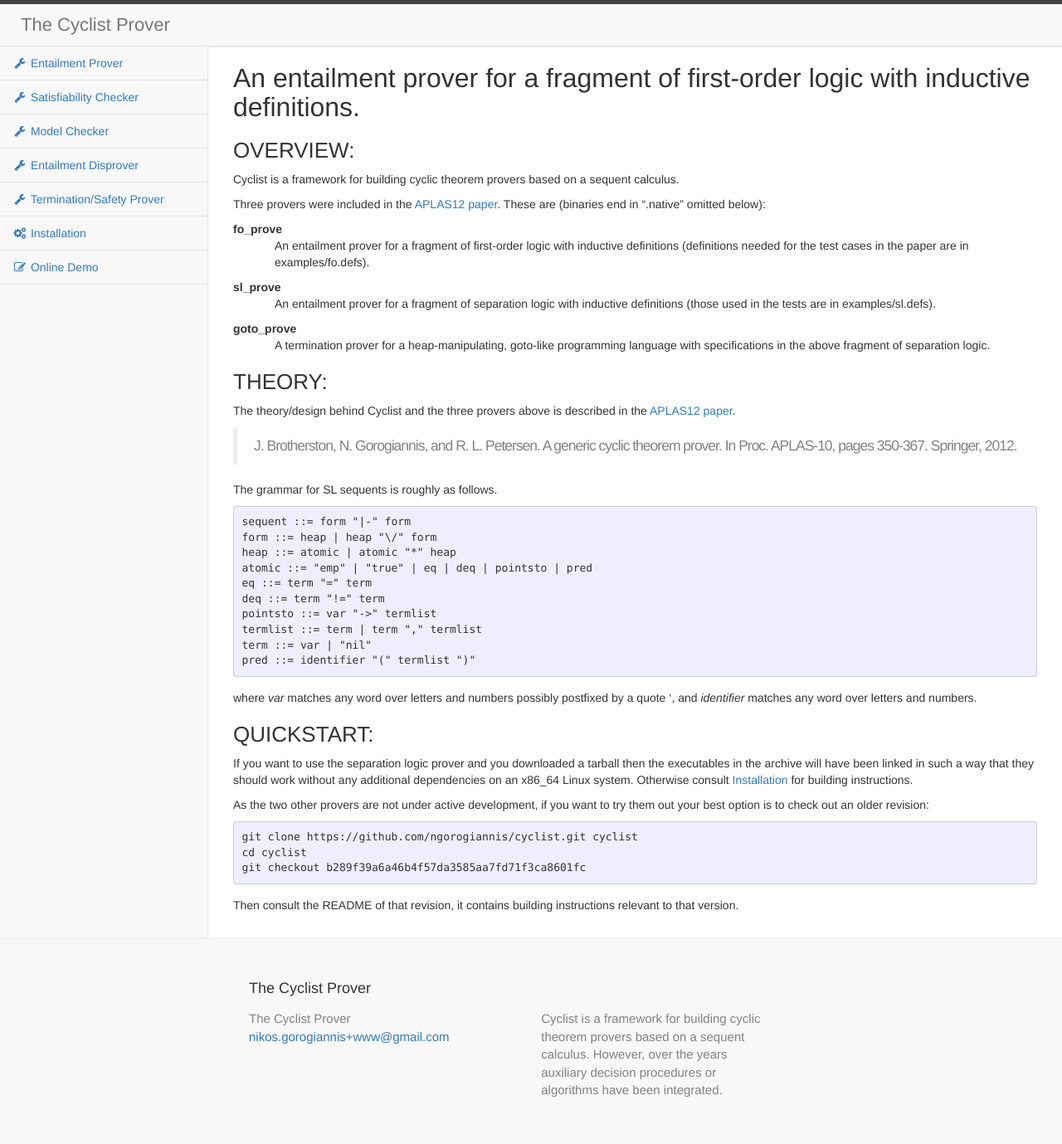
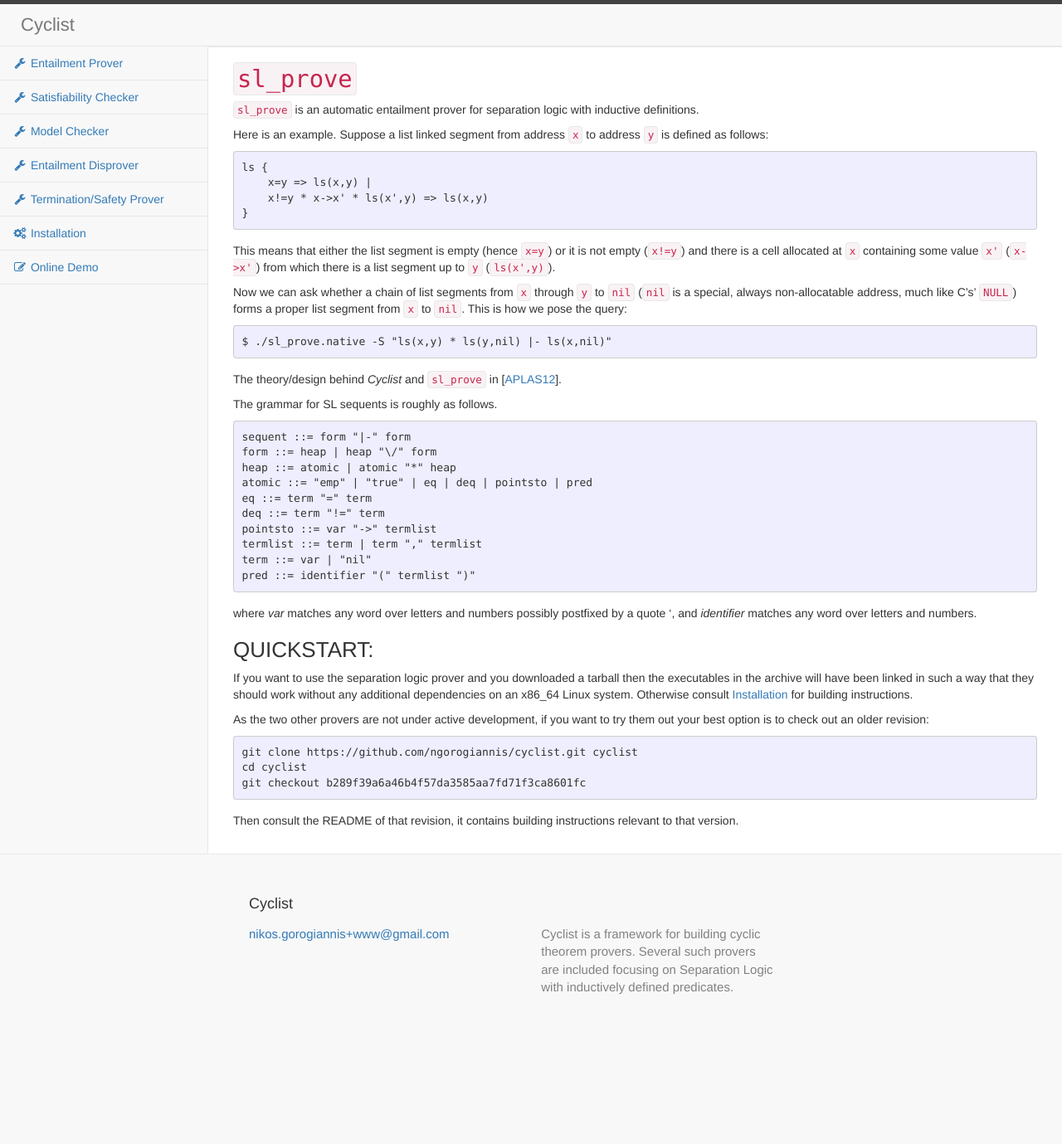
Before and after one commit to cyclist-org/cyclist, a Jekyll site: the page built from sl_prove.md, in a window 1280 px wide. Shown: the whole page at 83% size. Built offline with Jekyll 4.4.1, drawn with Linux system fonts in a browser that asks for light colours; after the commit the page ends 1255 px from its top, so only the background shows below that.

Commit message:
Various tweaks in pages.

```diff
--- a/_config.yml
+++ b/_config.yml
@@ -6,13 +6,12 @@
 # 'jekyll serve'. If you change this file, please restart the server process.
 
 # Site settings
-title: The Cyclist Prover
+title: Cyclist
 email: nikos.gorogiannis+www@gmail.com
 description: > # this means to ignore newlines until "baseurl:"
-  Cyclist is a framework for building cyclic theorem provers based on a sequent
-  calculus.
-  However, over the years auxiliary decision procedures or algorithms have been
-  integrated.
+  Cyclist is a framework for building cyclic theorem provers.
+  Several such provers are included
+  focusing on Separation Logic with inductively defined predicates.
 baseurl: "" # the subpath of your site, e.g. /blog
 url: "http://www.cyclist-prover.org" # the base hostname & protocol for your site
 
--- a/_includes/footer.html
+++ b/_includes/footer.html
@@ -7,7 +7,6 @@
     <div class="footer-col-wrapper">
       <div class="footer-col footer-col-1">
         <ul class="contact-list">
-          <li>{{ site.title }}</li>
           <li><a href="mailto:{{ site.email }}">{{ site.email }}</a></li>
         </ul>
       </div>
--- a/sl_prove.md
+++ b/sl_prove.md
@@ -2,41 +2,33 @@
 layout: index
 ---
 [Installation]: /installation
-[APLAS12 paper]: http://dx.doi.org/10.1007/978-3-642-35182-2_25
+[APLAS12]: http://dx.doi.org/10.1007/978-3-642-35182-2_25
 {:target="_blank"}
 
-An entailment prover for a fragment of first-order logic with inductive definitions.
+``sl_prove``
 ====================================================================================
 
-OVERVIEW:
---------------------------------------------------------------------------------
+``sl_prove`` is an automatic entailment prover for separation logic with inductive definitions.
 
-Cyclist is a framework for building cyclic theorem provers based on a sequent
-calculus.
+Here is an example. Suppose a list linked segment from address ``x`` to address ``y``
+is defined as follows:
 
-Three provers were included in the [APLAS12 paper].
-These are (binaries end in ".native" omitted below):
+	ls {
+	    x=y => ls(x,y) |
+	    x!=y * x->x' * ls(x',y) => ls(x,y)
+	}
 
-fo_prove
-: An entailment prover for a fragment of first-order logic with inductive
-definitions (definitions needed for the test cases in the paper are in
-examples/fo.defs).
+This means that either the list segment is empty (hence ``x=y``) or it is not
+empty (``x!=y``) and there is a cell allocated at ``x`` containing some value ``x'``
+(``x->x'``) from which there is a list segment up to ``y`` (``ls(x',y)``).
 
-sl_prove
-: An entailment prover for a fragment of separation logic with inductive
-definitions (those used in the tests are in examples/sl.defs).
+Now we can ask whether a chain of list segments from ``x`` through ``y`` to ``nil``
+(``nil`` is a special, always non-allocatable address, much like C's' ``NULL``)
+forms a proper list segment from ``x`` to ``nil``. This is how we pose the query:
 
-goto_prove
-: A termination prover for a heap-manipulating, goto-like programming language
-with specifications in the above fragment of separation logic.
+	$ ./sl_prove.native -S "ls(x,y) * ls(y,nil) |- ls(x,nil)"
 
-THEORY:
---------------------------------------------------------------------------------
-
-The theory/design behind Cyclist and the three provers above is described in the [APLAS12 paper].
-
->  J. Brotherston, N. Gorogiannis, and R. L. Petersen. A generic cyclic theorem
->  prover. In Proc. APLAS-10, pages 350-367. Springer, 2012.
+The theory/design behind *Cyclist* and ``sl_prove`` in [[APLAS12]].
 
 The grammar for SL sequents is roughly as follows.
 
```
Also changed, not shown: index.md (+19 -13 lines).
